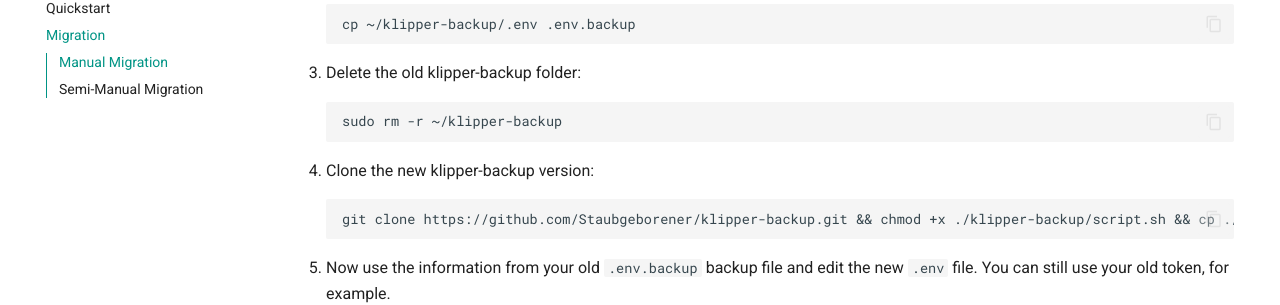
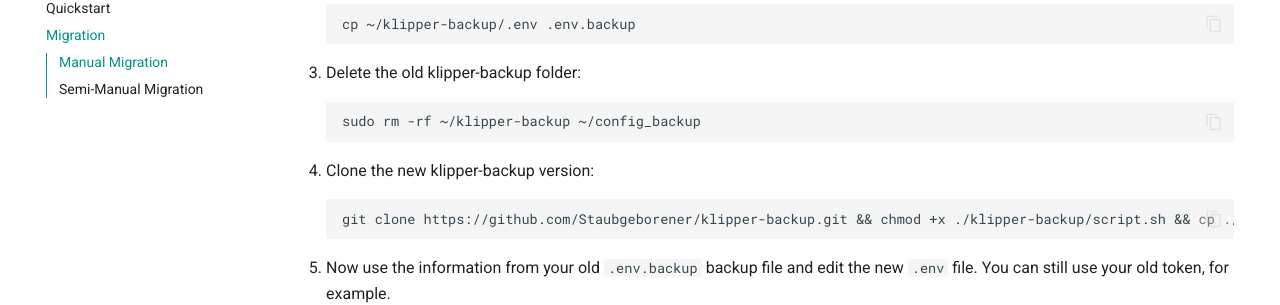
Before and after one commit to Staubgeborener/Klipper-Backup, an MkDocs documentation site: the page built from docs/migration.md, in a window 1280 px wide and 900 px high, scrolled down 373 px. Shown: the part 148-453 px from the top of the window. Built offline with MkDocs 1.6.1 and Material for MkDocs 9.7.7, drawn with Linux system fonts in a browser that asks for light colours; comment, search, counter and statistics services are not loaded.

Commit message:
migration.md delete config_backup

````diff
--- a/docs/migration.md
+++ b/docs/migration.md
@@ -13,7 +13,7 @@
 ```
 3. Delete the old klipper-backup folder:
 ```
-sudo rm -r ~/klipper-backup
+sudo rm -rf ~/klipper-backup ~/config_backup
 ```
 4. Clone the new klipper-backup version:
 ```
````
